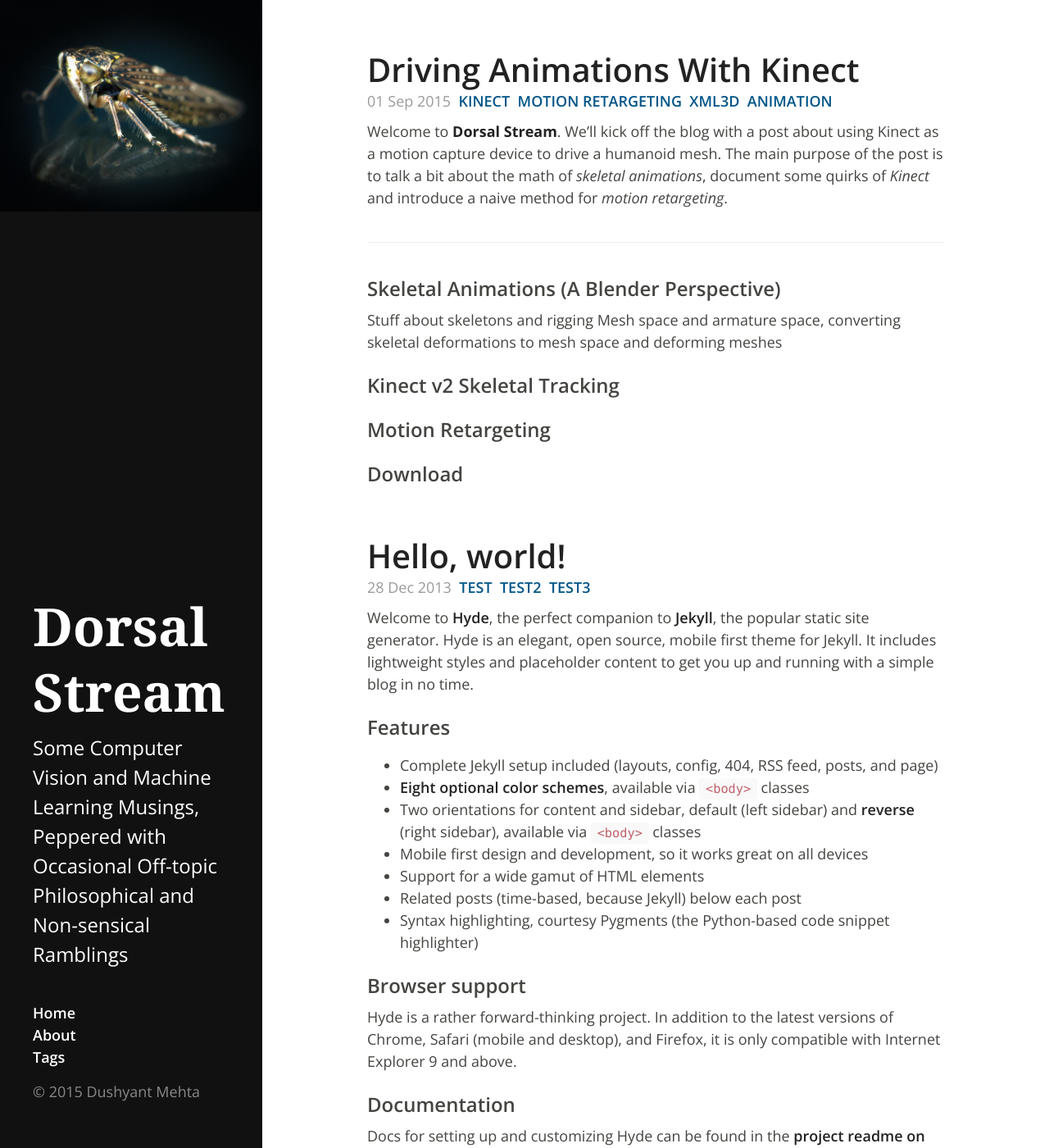
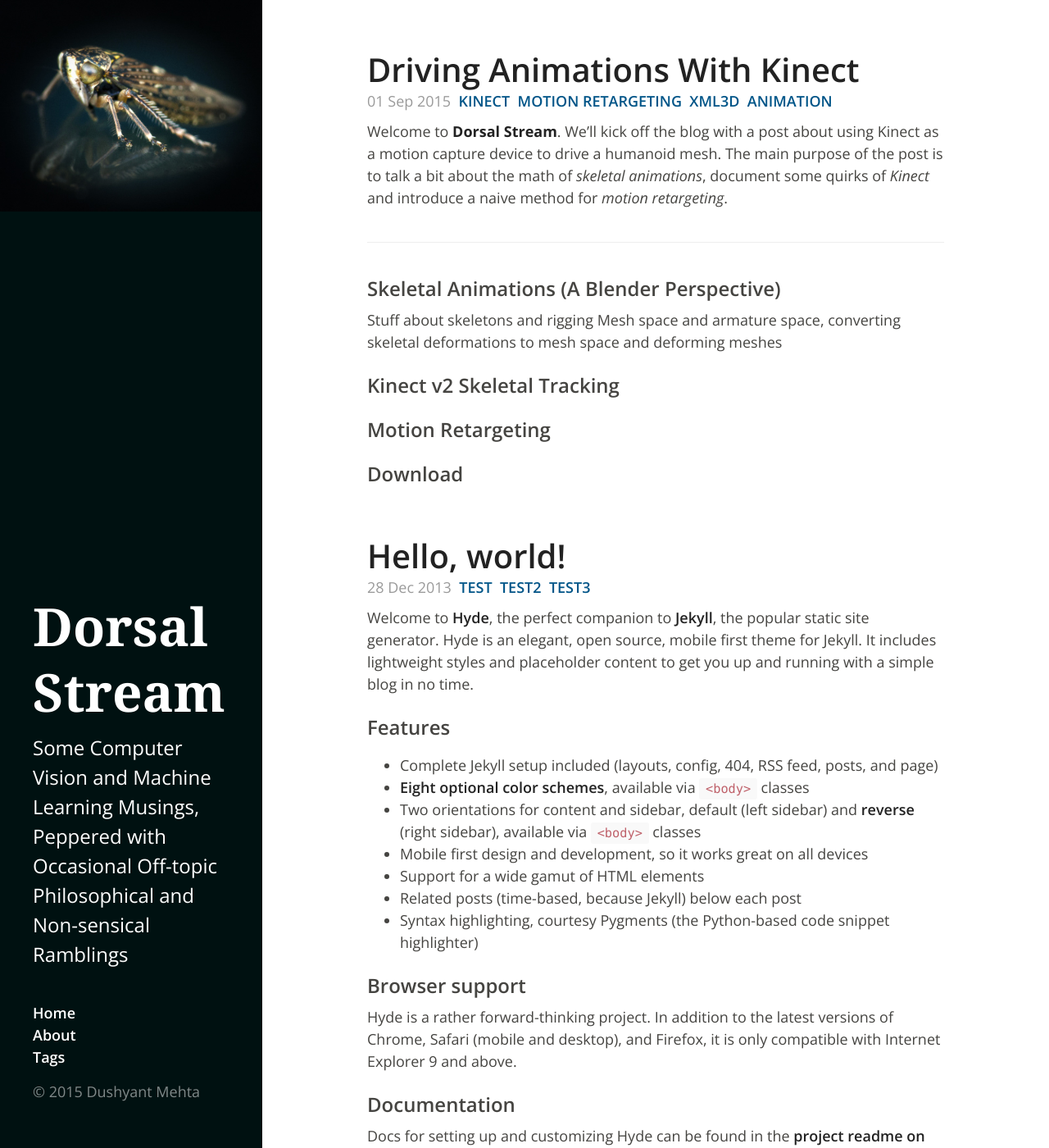
Before and after one commit to dorsalstream/dorsalstream.github.io, a Jekyll site: the page built from index.html, in a window 1280 px wide and 1400 px high. Shown: the whole window at 82% size. Built offline with Jekyll 4.4.1, drawn with Linux system fonts in a browser that asks for light colours; the list of posts is cut into pages by our own code.

Commit message:
appearance

```diff
--- a/public/css/hyde.css
+++ b/public/css/hyde.css
@@ -226,7 +226,7 @@ a:focus {
 /* Sidebar masthead */
 .masthead {
   color: #fff;
-  background-color: #111;
+  background-color: #011;
   background-image: url("bug.jpg");
   background-size: contain;
   background-repeat: no-repeat;
```
